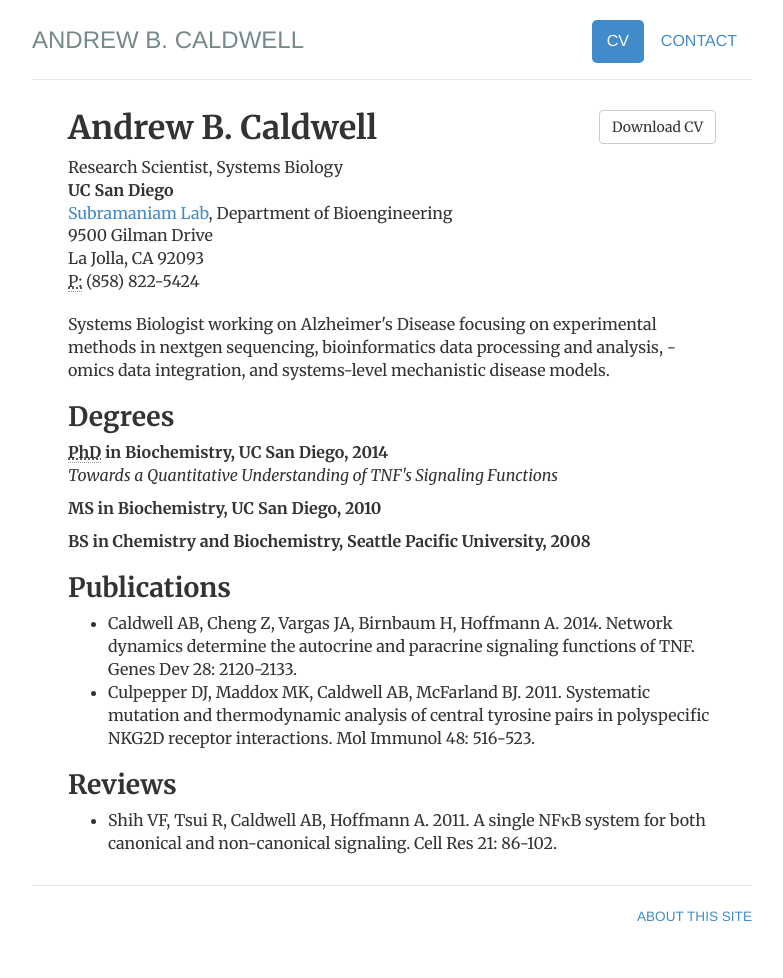
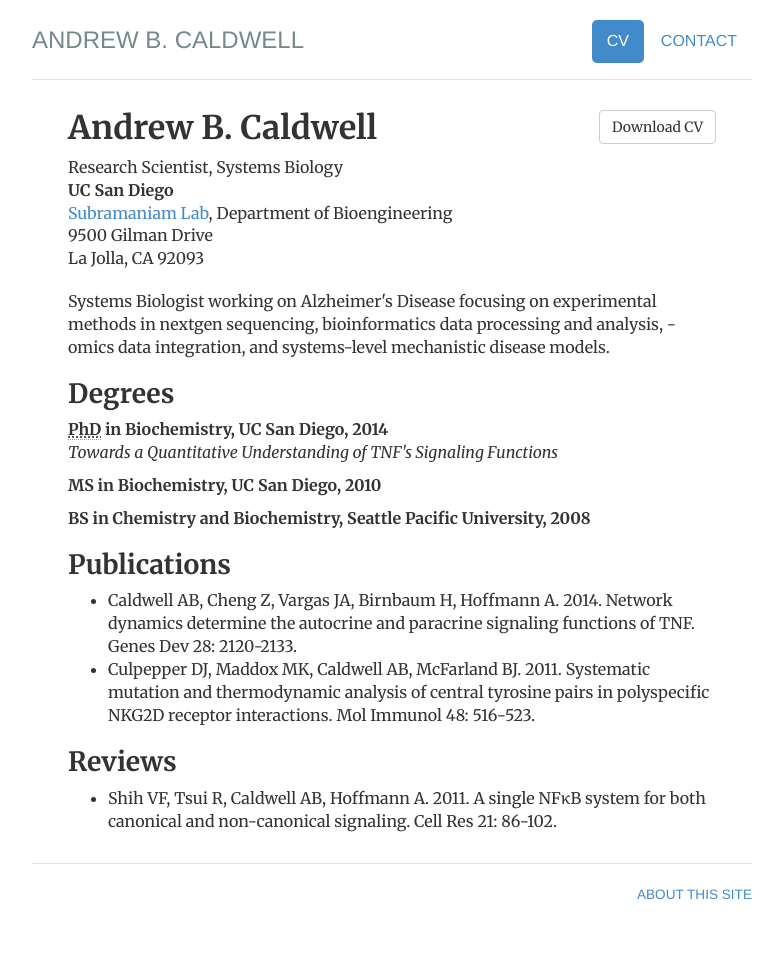
Before and after one commit to andrewbcaldwell/andrewbcaldwell.github.io, a Jekyll site: the page built from cv/index.html, in a window 1280 px wide. Shown: the whole page, without its empty margins (248-1031 px from the left). Built offline with Jekyll 4.4.1, drawn with Linux system fonts in a browser that asks for light colours; after the commit the page ends 955 px from its top, so only the background shows below that.

Commit message:
Update index.html
Removed phone

```diff
--- a/cv/index.html
+++ b/cv/index.html
@@ -18,7 +18,6 @@ description: Current CV for Andrew B. Caldwell.
 				<span itemprop="affiliation"><a href="https://genome.ucsd.edu">Subramaniam Lab</a>, Department of Bioengineering<br></span>
 				9500 Gilman Drive<br>
 				La Jolla, CA 92093<br>
-				<abbr title="phone">P:</abbr> (858) 822-5424<br>
 				</address>
 				</div>
 
```
